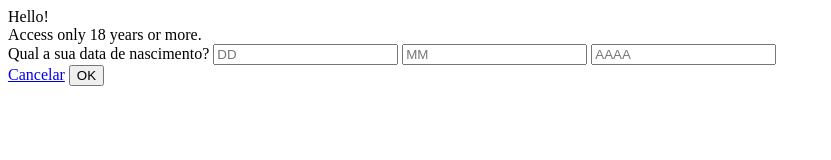
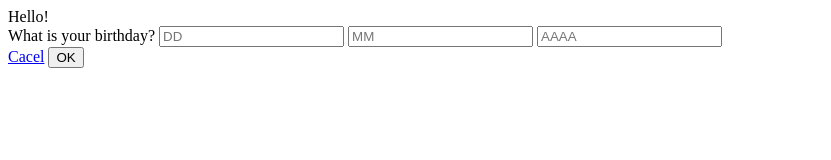
Before and after one commit to heitorglockner/warning-plugin, a plain HTML site: page index.html in a window 1280 px wide. Shown: the whole page, without its empty margins (0-831 px from the left). Drawn offline with nearby package versions, Linux system fonts and the light colour scheme.

Commit message:
Update messages and README

```diff
--- a/index.html
+++ b/index.html
@@ -11,19 +11,17 @@
             <div class="section-title">
                 Hello!
             </div>
-            <div class="section-entry">
-                Access only 18 years or more.</i>
-            </div>
+
             <div class="warning-form">
                 <form action="#" enctype="multipart/form-data" method="post" class="warning-form">
                     <div class="form-group">
-                        <label class="warning-label">Qual a sua data de nascimento?</label>
+                        <label class="warning-label">What is your birthday?</label>
                         <input type="text" maxlength="2" required="required" placeholder="DD" class="date-field" name="dia">
                         <input type="text" maxlength="2" required="required" placeholder="MM" class="date-field" name="mes">
                         <input type="text" maxlength="4" required="required" placeholder="AAAA" class="date-field date-year" name="ano">
                     </div>
                     <div class="form-group">
-                        <a href="#" class="warning-cancel warning-button">Cancelar</a>
+                        <a href="#" class="warning-cancel warning-button">Cacel</a>
                         <input type="submit" class="warning-submit warning-button" name="enviar" value="OK">
                     </div>
                 </form>
```
Also changed, not shown: 1 other file.
